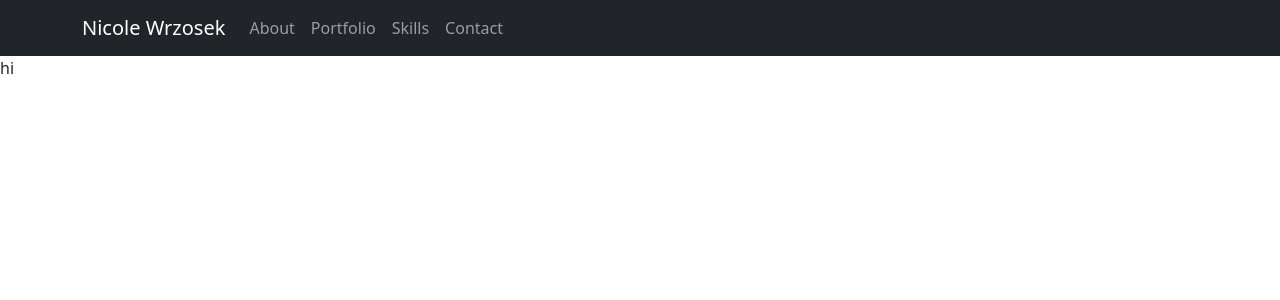
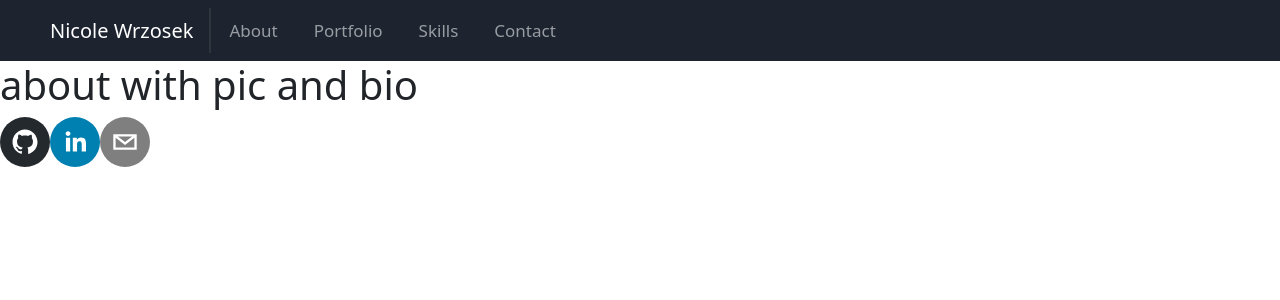
Before and after one commit to NicoleWrz/React-Portfolio, a React (Create React App) app: page / in a window 1280 px wide. Shown: the top 300 px of the page. Built offline with nearby package versions, Linux system fonts and the light colour scheme.

Commit message:
added all components, finished navbar

```diff
--- a/package.json
+++ b/package.json
@@ -10,7 +10,9 @@
     "react": "^17.0.2",
     "react-bootstrap": "^2.1.0",
     "react-dom": "^17.0.2",
+    "react-router-dom": "^6.2.1",
     "react-scripts": "5.0.0",
+    "react-social-icons": "^5.10.0",
     "web-vitals": "^2.1.3"
   },
   "scripts": {
--- /dev/null
+++ b/src/App.css
@@ -0,0 +1,64 @@
+:root {
+    --gray: #1d2430;
+    --dark-gray: #121723;
+    --light-gray: rgb(102, 102, 102);
+}
+
+.navbar {
+    width: 100%;
+    background: var(--gray);
+    position: relative;
+}
+
+.name {
+    display: flex;
+    flex-wrap: wrap;
+    margin-left: 50px;
+    /* margin-left: 250px; */
+}
+
+.vr {
+    border-left: 2px solid var(--light-gray);
+    height: 45px
+}
+
+.navbar-toggler {
+    border: none;
+}
+
+.link {
+    margin-right: 15px;
+}
+
+.pages {
+    display: flex;
+    justify-content: flex-start;
+    width: 100%;
+}
+
+.page {
+    font-size: 17px;
+    margin: 0px 10px;
+}
+
+.page:hover {
+    background-color: #414855;
+    border-radius: 5px;
+}
+
+
+
+
+
+
+
+
+
+
+
+
+
+
+
+
+/*  FOOTER  */
--- a/src/App.js
+++ b/src/App.js
@@ -1,13 +1,33 @@
-import React from 'react';
-import Navbar from './components/Navbar';
-import Header from './components/Header'
+import { React, useState } from 'react';
+import About from './components/About';
+import Navigation from './components/Navigation';
+import Contact from './components/Contact';
+import Footer from './components/Footer';
+import Portfolio from './components/Portfolio';
+import Skills from './components/Skills';
+import "./App.css"
+import 'bootstrap/dist/css/bootstrap.min.css';
 
 function App() {
+    const [currentPage, setCurrentPage] = useState('About');
+    const renderPage = () => {
+        if (currentPage === 'About') {
+            return <About/>
+        } else if (currentPage === 'Portfolio') {
+            return <Portfolio/>
+        } else if (currentPage === 'Skills') {
+            return <Skills/>
+        } else if (currentPage === 'Contact') {
+            return <Contact/>
+        }
+    };
+
     return (
-    <>
-        <Navbar/>
-        <Header/>
-    </>
+        <div>
+            <Navigation setCurrentPage={setCurrentPage}/>
+            {renderPage()}
+            <Footer/>
+        </div>
     )
   }
 
--- a/src/components/About.js
+++ b/src/components/About.js
@@ -1,3 +1,8 @@
 import React from "react";
 
-export default function About() {}
+export default function About() {
+    return (
+        <h1>about with pic and bio</h1>
+    )
+
+}
--- a/src/components/Contact.js
+++ b/src/components/Contact.js
@@ -1,23 +1,31 @@
+// import React from "react";
+// import { ChatAlt2Icon } from "@heroicons/react/solid";
+// import { SocialIcon } from 'react-social-icons';
+
+// export default function Contact() {
+//     return (
+//         <section id="" className="">
+//           <div className="">
+//             <div className="">
+//               <ChatAlt2Icon className="" />
+//               <h1 className="">
+//                 Contact Me
+//               </h1>
+//             </div>
+//             <div className="">
+//                 <SocialIcon url="https://github.com/NicoleWrz" target="_blank" bgColor="#DCA8B8" style={{ height: 100, width: 100 }}/>
+//                 <SocialIcon url="https://www.linkedin.com/in/nicole-wrzosek-9890b6162/" target="_blank" fgColor="#ffffff" style={{ height: 100, width: 100 }}/>
+//                 <SocialIcon url="mailto: nicolew96@gmail.com" network="mailto" target="_blank" bgColor="#CBB4CF" style={{ height: 100, width: 100 }} />
+//             </div>
+//           </div>
+//         </section>
+//       );
+// }
+
 import React from "react";
-import { ChatAlt2Icon } from "@heroicons/react/solid";
-import { SocialIcon } from 'react-social-icons';
 
 export default function Contact() {
     return (
-        <section id="" className="">
-          <div className="">
-            <div className="">
-              <ChatAlt2Icon className="" />
-              <h1 className="">
-                Contact Me
-              </h1>
-            </div>
-            <div className="">
-                <SocialIcon url="https://github.com/NicoleWrz" target="_blank" bgColor="#DCA8B8" style={{ height: 100, width: 100 }}/>
-                <SocialIcon url="https://www.linkedin.com/in/nicole-wrzosek-9890b6162/" target="_blank" fgColor="#ffffff" style={{ height: 100, width: 100 }}/>
-                <SocialIcon url="mailto: nicolew96@gmail.com" network="mailto" target="_blank" bgColor="#CBB4CF" style={{ height: 100, width: 100 }} />
-            </div>
-          </div>
-        </section>
-      );
+        <h1>Contact form</h1>
+    )
 }
--- a/src/components/Footer.js
+++ b/src/components/Footer.js
@@ -1,3 +1,12 @@
 import React from "react";
+import { SocialIcon } from 'react-social-icons';
 
-export default function Footer() {}
+export default function Footer() {
+    return (
+        <div className="footer">
+        <SocialIcon className="github" url="https://github.com/NicoleWrz" target="_blank"></SocialIcon>
+        <SocialIcon className="linked" url="https://www.linkedin.com/in/nicole-wrzosek-9890b6162/" target="_blank"></SocialIcon>
+        <SocialIcon className="email"url="mailto: nicolew96@gmail.com" target="_blank"></SocialIcon>
+        </div>
+    )
+}
--- a/src/components/Header.js
+++ /dev/null
@@ -1,11 +0,0 @@
-import React from 'react';
-
-
-function Header() {
-  return (
-      <>
-      <p>hi</p>
-      </>
-)}
-
-export default Header;
--- a/src/components/Navbar.js
+++ /dev/null
@@ -1,22 +0,0 @@
-import React from 'react';
-import Nav from 'react-bootstrap/Nav';
-import Navbar from 'react-bootstrap/Navbar';
-
-import Container from 'react-bootstrap/Container';
-
-function Navigation() {
-  return (
-<Navbar bg="dark" variant="dark">
-    <Container>
-    <Navbar.Brand href="#home">Nicole Wrzosek</Navbar.Brand>
-    <Nav className="me-auto">
-      <Nav.Link href="#home">About</Nav.Link>
-      <Nav.Link href="#features">Portfolio</Nav.Link>
-      <Nav.Link href="#pricing">Skills</Nav.Link>
-      <Nav.Link href="#pricing">Contact</Nav.Link>
-    </Nav>
-    </Container>
-  </Navbar>
-)}
-
-export default Navigation;
--- /dev/null
+++ b/src/components/Navigation.js
@@ -0,0 +1,48 @@
+import React from "react";
+import {Nav, Navbar } from 'react-bootstrap'
+
+export default function Navigation(props) {
+  return (
+    <Navbar className="navbar" variant="dark" expand="md">
+      <Navbar.Brand className="name">Nicole Wrzosek</Navbar.Brand>
+      <div className="vr"></div>
+      <Navbar.Toggle className="link" aria-controls="responsive-navbar-nav" />
+      <Navbar.Collapse id="basic-navbar-nav">
+        <Nav className="pages">
+          <Nav.Link
+            className="page"
+            onClick={() => {
+              props.setCurrentPage("About");
+            }}
+          >
+            About
+          </Nav.Link>
+          <Nav.Link
+            className="page"
+            onClick={() => {
+              props.setCurrentPage("Portfolio");
+            }}
+          >
+            Portfolio
+          </Nav.Link>
+          <Nav.Link
+            className="page"
+            onClick={() => {
+              props.setCurrentPage("Skills");
+            }}
+          >
+            Skills
+          </Nav.Link>
+          <Nav.Link
+            className="page"
+            onClick={() => {
+              props.setCurrentPage("Contact");
+            }}
+          >
+            Contact
+          </Nav.Link>
+        </Nav>
+      </Navbar.Collapse>
+    </Navbar>
+  );
+}
--- a/src/components/Portfolio.js
+++ b/src/components/Portfolio.js
@@ -1,4 +1,8 @@
 import React from "react";
 
 
-export default function Portfolio() {}
+export default function Portfolio() {
+    return (
+        <h1>Portfolio with gifs and 2 links</h1>
+    )
+}
--- a/src/components/Skills.js
+++ b/src/components/Skills.js
@@ -1,3 +1,7 @@
 import React from "react";
 
-export default function Skills() {}
+export default function Skills() {
+    return (
+        <h1>Skills list</h1>
+    )
+}
--- a/src/index.js
+++ b/src/index.js
@@ -1,6 +1,6 @@
 import React from "react";
 import ReactDOM from "react-dom";
 import App from "./App";
-import 'bootstrap/dist/css/bootstrap.min.css';
+import "bootstrap/dist/css/bootstrap.min.css";
 
 ReactDOM.render(<App />, document.getElementById("root"));
```
Also changed, not shown: 1 other file (tests, documents, lock files or other folders).
